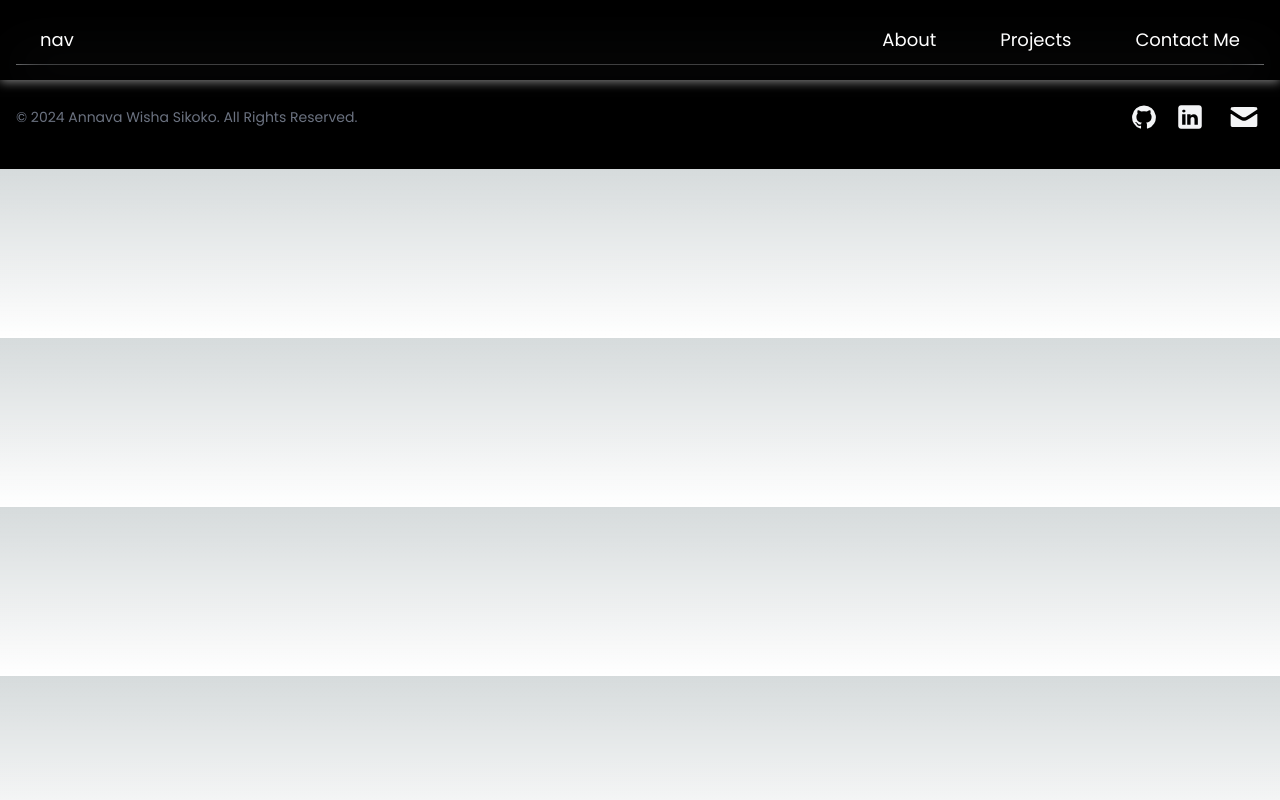
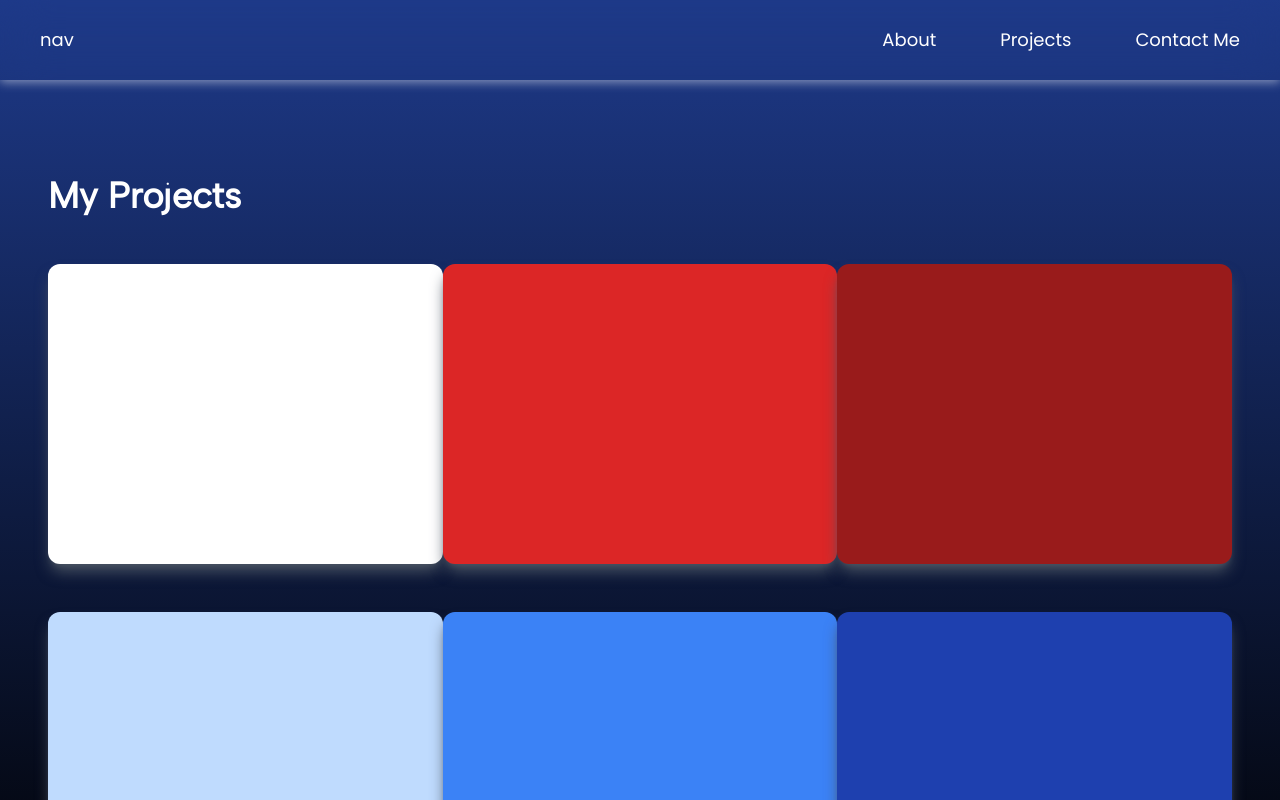
Before and after one commit to annavaws/annavaws.github.io, a Next.js app: page /project in a window 1280 px wide. Shown: the top 800 px of the page. Built offline with nearby package versions, Linux system fonts and the light colour scheme.

Commit message:
feat: init project module

```diff
--- /dev/null
+++ b/src/components/modules/ProjectModules/box.tsx
@@ -0,0 +1,39 @@
+import { albert } from "@/styles/fonts";
+
+export default function Box() {
+  return (
+    <>
+      <div
+        className={`${albert.className} min-h-screen flex justify-center bg-gradient-to-b from-blue-900 to-black text-white`}
+      >
+        <div className="mt-32 w-full p-12">
+          <div className="flex flex-col gap-12">
+            <div className="font-semibold text-4xl text-left ">My Projects</div>
+            <div className="flex flex-row">
+              <div className="w-[400px] h-[300px] mx-auto p-5 bg-white rounded-xl shadow-lg shadow-gray-600">
+                <div className="flex flex-col lg:flex-row items-center gap-10"></div>
+              </div>
+              <div className="w-[400px] h-[300px] mx-auto p-5 bg-red-600 rounded-xl shadow-lg shadow-gray-600">
+                <div className="flex flex-col lg:flex-row items-center gap-10"></div>
+              </div>
+              <div className="w-[400px] h-[300px] mx-auto p-5 bg-red-800 rounded-xl shadow-lg shadow-gray-600">
+                <div className="flex flex-col lg:flex-row items-center gap-10"></div>
+              </div>
+            </div>
+            <div className="flex flex-row">
+              <div className="w-[400px] h-[300px] mx-auto p-5 bg-blue-200 rounded-xl shadow-lg shadow-gray-600">
+                <div className="flex flex-col lg:flex-row items-center gap-10"></div>
+              </div>
+              <div className="w-[400px] h-[300px] mx-auto p-5 bg-blue-500 rounded-xl shadow-lg shadow-gray-600">
+                <div className="flex flex-col lg:flex-row items-center gap-10"></div>
+              </div>
+              <div className="w-[400px] h-[300px] mx-auto p-5 bg-blue-800 rounded-xl shadow-lg shadow-gray-600">
+                <div className="flex flex-col lg:flex-row items-center gap-10"></div>
+              </div>
+            </div>
+          </div>
+        </div>
+      </div>
+    </>
+  );
+}
--- a/src/pages/project.tsx
+++ b/src/pages/project.tsx
@@ -1,7 +1,11 @@
+import Box from "@/components/modules/ProjectModules/box";
+
 export default function Project() {
   return (
     <>
-      <div className="relative z-10"></div>
+      <div className="relative z-10">
+        <Box />
+      </div>
     </>
   );
 }
```
Also changed, not shown: src/components/modules/ProjectModules/projects.tsx (renamed from src/components/modules/HomeModules/projects.tsx), src/components/modules/ProjectModules/template.tsx (deleted).
